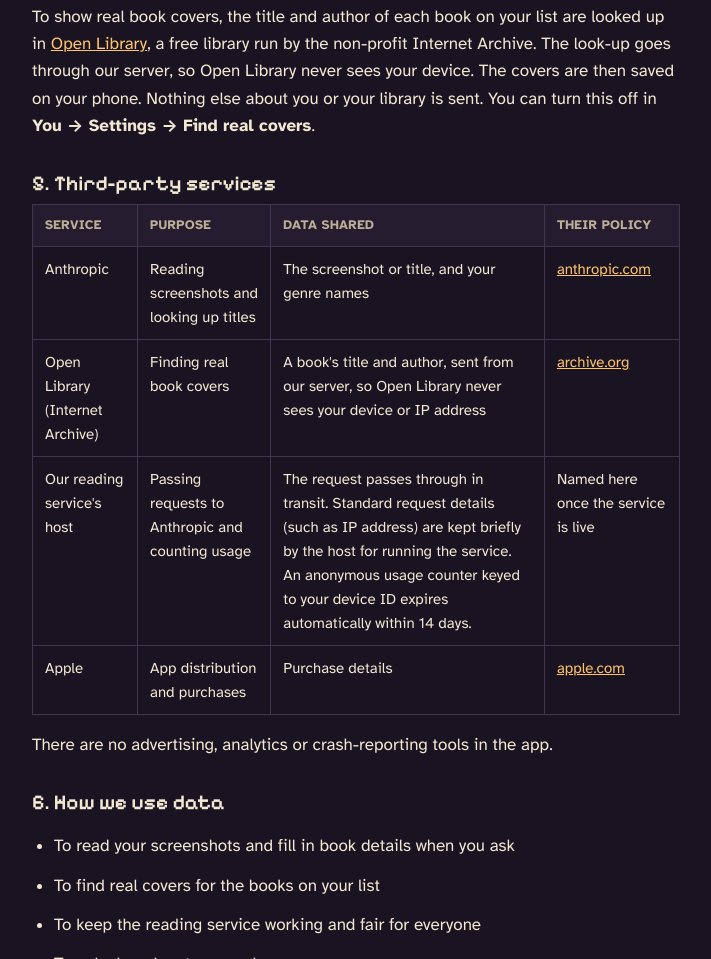
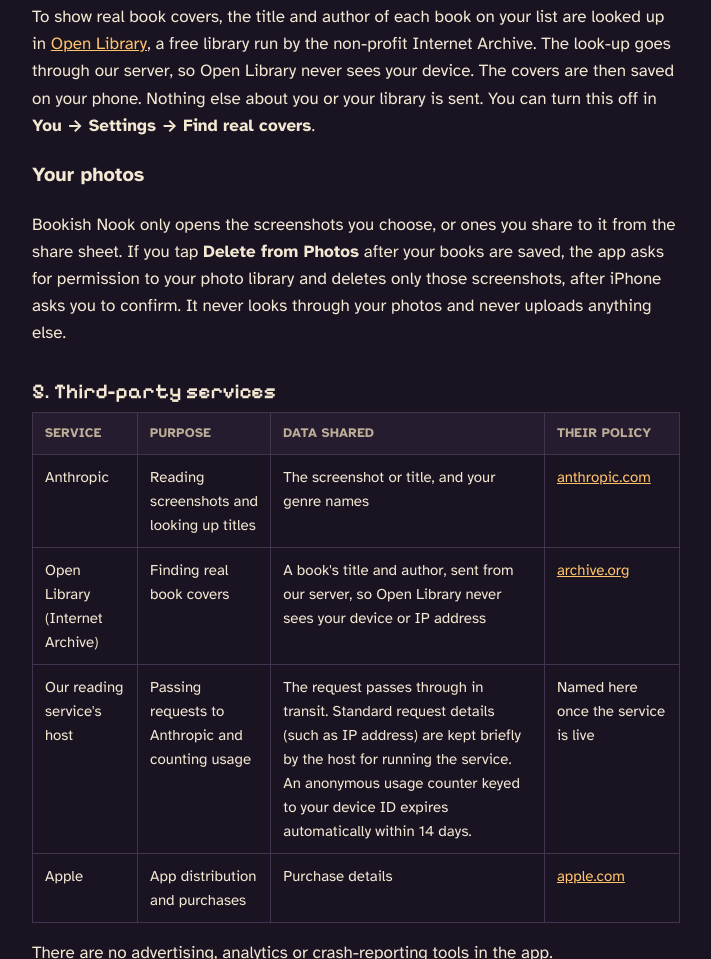
Before and after one commit to Altane59/bookish-nook-legal, a plain HTML site: page privacy/index.html in a window 1280 px wide. Shown: the part 1749-2708 px from the top of the page, without its empty margins (284-995 px from the left). Drawn offline with Linux system fonts and the light colour scheme.

Commit message:
Privacy policy and help: sharing screenshots and deleting them from Photos
Co-Authored-By: Claude Opus 5.5 <noreply@anthropic.com>
Claude-Session: https://claude.ai/code/session_01WCXDW3DgfNs7DQqN6jFQU3

```diff
--- a/privacy/index.html
+++ b/privacy/index.html
@@ -44,6 +44,9 @@
 <h2>4. Real covers</h2>
 <p>To show real book covers, the title and author of each book on your list are looked up in <a href="https://openlibrary.org">Open Library</a>, a free library run by the non-profit Internet Archive. The look-up goes through our server, so Open Library never sees your device. The covers are then saved on your phone. Nothing else about you or your library is sent. You can turn this off in <b>You → Settings → Find real covers</b>.</p>
 
+<h3>Your photos</h3>
+<p>Bookish Nook only opens the screenshots you choose, or ones you share to it from the share sheet. If you tap <b>Delete from Photos</b> after your books are saved, the app asks for permission to your photo library and deletes only those screenshots, after iPhone asks you to confirm. It never looks through your photos and never uploads anything else.</p>
+
 <h2>5. Third-party services</h2>
 <div class="scroll"><table>
 <tr><th>Service</th><th>Purpose</th><th>Data shared</th><th>Their policy</th></tr>
```
Also changed, not shown: support/index.html (+3 -0 lines).
